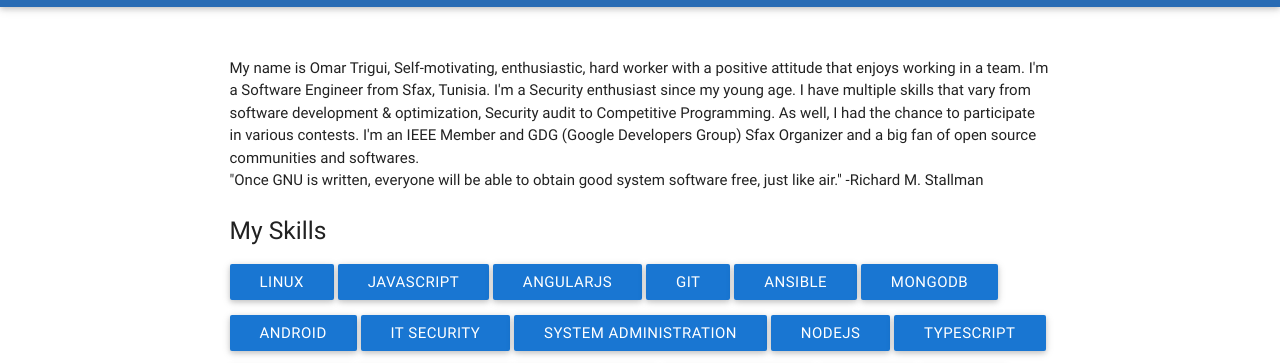
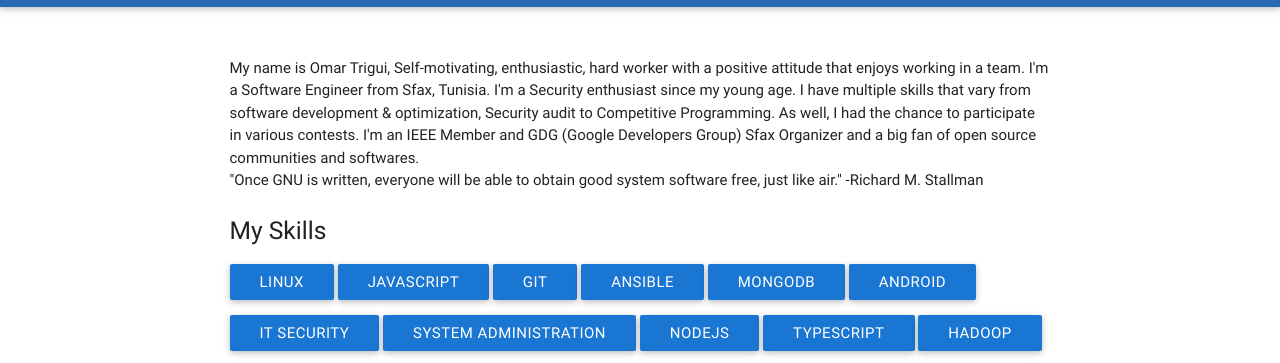
Before and after one commit to OmarTrigui/OmarTrigui.github.io, a plain HTML site: page index.html in a window 1280 px wide. Shown: the part 426-789 px from the top of the page. Drawn offline with nearby package versions, Linux system fonts and the light colour scheme.

Commit message:
Update index.html

```diff
--- a/index.html
+++ b/index.html
@@ -43,7 +43,6 @@
 							<h5 class="about">My Skills</h5>
 							<a class="btn tooltipped" data-position="top" data-delay="50" data-tooltip="Linux is a breath of fresh air. I use it all the time.">Linux</a>
 							<a class="btn tooltipped" data-position="top" data-delay="50" data-tooltip="I love Javascript, I'm already familiar with NodeJS">Javascript</a>
-							<a class="btn tooltipped" data-position="top" data-delay="50" data-tooltip="I love using Angular and find it to be an awesome framework for SPAs.">AngularJS</a>
 							<a class="btn tooltipped" data-position="top" data-delay="50" data-tooltip="I cannot imagine programming without Git. Even if you don't have a team.">Git</a>
 							<a class="btn tooltipped" data-position="top" data-delay="50" data-tooltip="Life is getting easier">Ansible</a>
 							<a class="btn tooltipped" data-position="top" data-delay="50" data-tooltip="Sharding / Replications">MongoDB</a>
```
